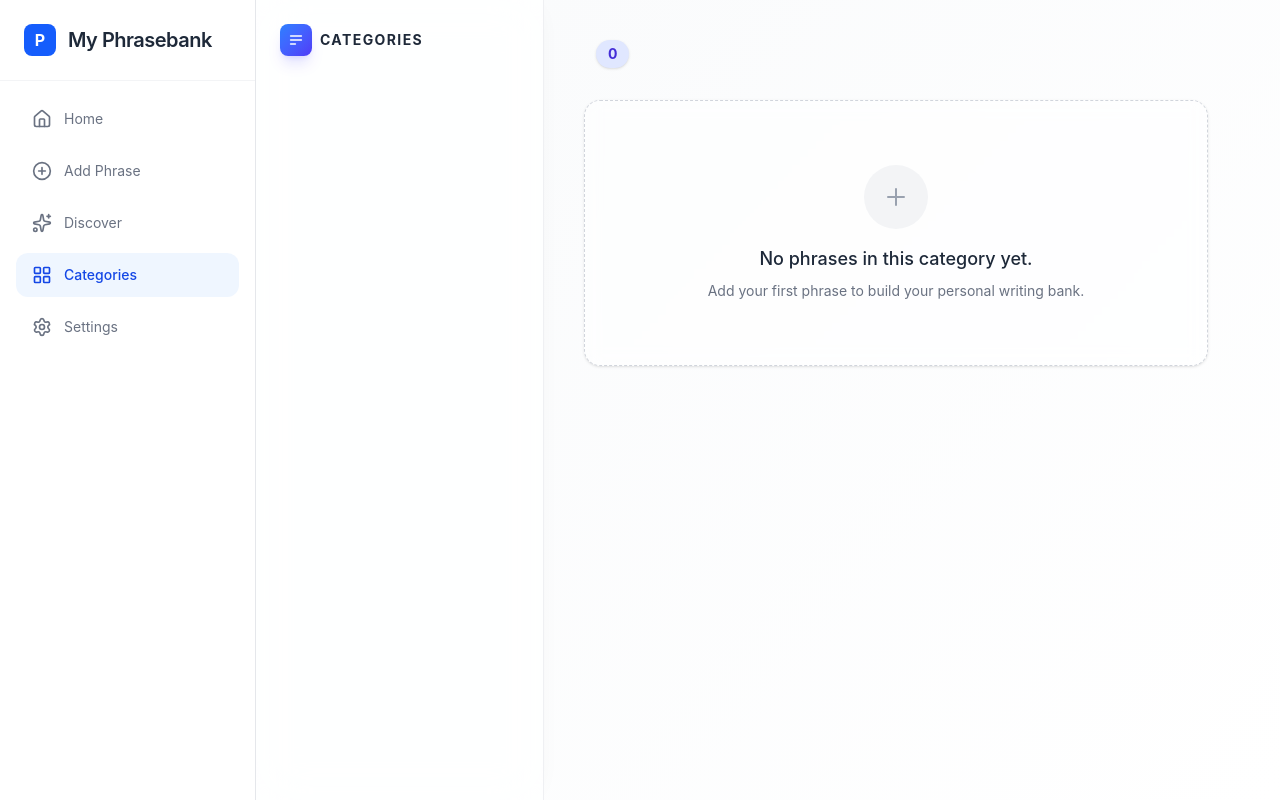
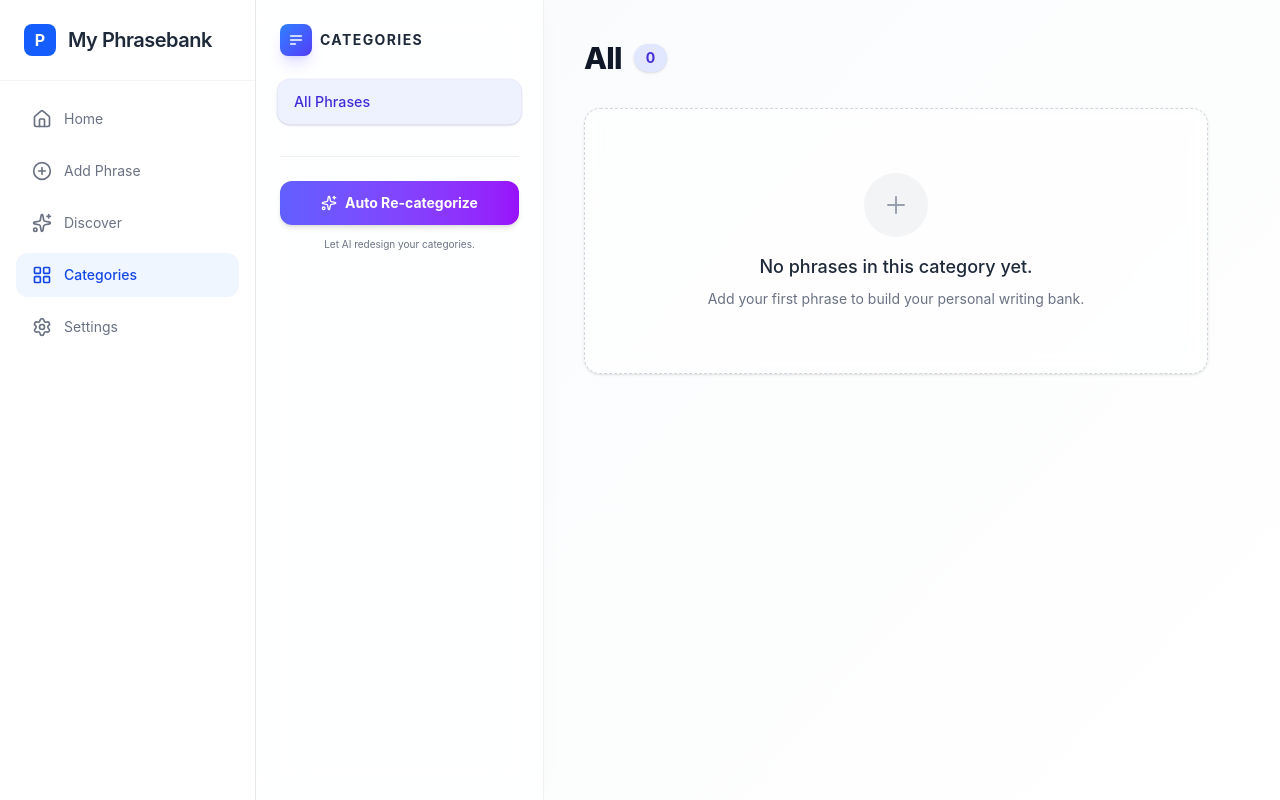
Before and after one commit to Hongxiang-Yang/my-phrasebank, a React (Vite) app: page /browse in a window 1280 px wide. Built offline with nearby package versions, Linux system fonts and the light colour scheme.

Commit message:
feat: Add All Categories, Auto Re-categorize, and improve AI extraction

```diff
--- a/src/lib/gemini.ts
+++ b/src/lib/gemini.ts
@@ -49,7 +49,8 @@ export async function extractPhrasesFromText(textToAnalyze: string, existingPhra
   }
 
   const prompt = `You are an expert academic English teacher.
-Extract 3 to 8 high-quality, highly reusable academic phrases or collocations from the text below.
+Extract ALL highly reusable academic phrases, collocations, transition words, structural signposts, and sentence starters from the text below.
+Do NOT limit the quantity. Be exhaustive! It is critical that you find ALL structural connectors (e.g., "To make this argument", "From this position", "As touched on earlier", "To account for").
 Exclude any phrases that are exactly identical or very similar to these existing ones: ${JSON.stringify(existingPhrases)}.
 
 For each extracted phrase, provide:
@@ -105,3 +106,55 @@ ${textToAnalyze}
 
   return JSON.parse(text) as any[];
 }
+
+export async function autoRecategorizePhrases(phrases: { id: string, phrase: string, definition?: string, currentCategory: string }[]) {
+  const settings = Storage.getSettings();
+  if (!settings.geminiApiKey) {
+    throw new Error('API Key not found. Please set your Gemini API Key in Settings.');
+  }
+
+  const prompt = `You are an expert academic linguist helping to organize a personal phrase bank.
+Here is a list of phrases the user has collected. Currently, they might be in messy or poorly named categories.
+Your task is to completely redesign the category system for these phrases to make it logical, intuitive, and highly useful for academic writing.
+
+Create a set of robust Chinese categories (e.g. "引入观点", "过渡与承接", "举例说明", "描述数据", "总结与结论" etc.).
+Then, assign each phrase to exactly one of these new categories.
+
+Input Phrases:
+${JSON.stringify(phrases)}
+
+Return the output as a valid JSON object exactly matching this format:
+{
+  "newCategories": [
+    {"nameZh": "...", "order": 0},
+    {"nameZh": "...", "order": 1}
+  ],
+  "mappings": [
+    {"id": "...", "newCategory": "..."}
+  ]
+}`;
+
+  const response = await fetch(`https://generativelanguage.googleapis.com/v1beta/models/gemini-2.5-flash:generateContent?key=${settings.geminiApiKey}`, {
+    method: 'POST',
+    headers: { 'Content-Type': 'application/json' },
+    body: JSON.stringify({
+      contents: [{ parts: [{ text: prompt }] }],
+      generationConfig: {
+        responseMimeType: 'application/json',
+      }
+    })
+  });
+
+  if (!response.ok) {
+    const errorData = await response.json().catch(() => null);
+    throw new Error(errorData?.error?.message || 'Failed to fetch from Gemini API');
+  }
+
+  const data = await response.json();
+  const text = data.candidates?.[0]?.content?.parts?.[0]?.text;
+  if (!text) {
+    throw new Error('No valid response from AI');
+  }
+
+  return JSON.parse(text) as { newCategories: {nameZh: string, order: number}[], mappings: {id: string, newCategory: string}[] };
+}
--- a/src/pages/CategoryBrowser.tsx
+++ b/src/pages/CategoryBrowser.tsx
@@ -1,28 +1,29 @@
 import { useState, useEffect } from 'react';
 import { Storage } from '../lib/storage';
 import type { Phrase, Settings } from '../types';
-import { Copy, ChevronDown, ChevronUp, Trash2, Edit } from 'lucide-react';
+import { Copy, ChevronDown, ChevronUp, Trash2, Edit, Sparkles, Loader2 } from 'lucide-react';
 import { useNavigate } from 'react-router-dom';
+import { autoRecategorizePhrases } from '../lib/gemini';
 
 export function CategoryBrowser() {
   const [settings, setSettings] = useState<Settings | null>(null);
   const [phrases, setPhrases] = useState<Phrase[]>([]);
-  const [selectedCategory, setSelectedCategory] = useState<string>('');
+  const [selectedCategory, setSelectedCategory] = useState<string>('All');
   const [expandedId, setExpandedId] = useState<string | null>(null);
+  const [isRecategorizing, setIsRecategorizing] = useState(false);
   const navigate = useNavigate();
 
   useEffect(() => {
     const s = Storage.getSettings();
     setSettings(s);
-    if (s.categories.length > 0) {
-      setSelectedCategory(s.categories[0].nameZh);
-    }
     setPhrases(Storage.getPhrases());
   }, []);
 
   if (!settings) return null;
 
-  const filteredPhrases = phrases.filter(p => p.chineseCategory === selectedCategory);
+  const filteredPhrases = selectedCategory === 'All'
+    ? phrases
+    : phrases.filter(p => p.chineseCategory === selectedCategory);
 
   const handleCopy = (text: string) => {
     navigator.clipboard.writeText(text);
@@ -33,6 +34,57 @@ export function CategoryBrowser() {
       const newPhrases = phrases.filter(p => p.id !== id);
       Storage.savePhrases(newPhrases);
       setPhrases(newPhrases);
+    }
+  };
+
+  const handleAutoRecategorize = async () => {
+    if (phrases.length === 0) {
+      alert("You don't have any phrases to categorize yet!");
+      return;
+    }
+    if (!confirm('This will completely redesign your categories and update all phrases. Are you sure you want to proceed?')) {
+      return;
+    }
+
+    setIsRecategorizing(true);
+    try {
+      const phrasesData = phrases.map(p => ({
+        id: p.id,
+        phrase: p.phrase,
+        definition: p.definition,
+        currentCategory: p.chineseCategory
+      }));
+
+      const { newCategories, mappings } = await autoRecategorizePhrases(phrasesData);
+
+      // Update Settings
+      const updatedSettings = {
+        ...settings,
+        categories: newCategories.map(c => ({
+          id: crypto.randomUUID(),
+          nameZh: c.nameZh,
+          order: c.order
+        }))
+      };
+      Storage.saveSettings(updatedSettings);
+      setSettings(updatedSettings);
+
+      // Update Phrases
+      const updatedPhrases = phrases.map(p => {
+        const mapping = mappings.find(m => m.id === p.id);
+        if (mapping) {
+          return { ...p, chineseCategory: mapping.newCategory };
+        }
+        return p;
+      });
+      Storage.savePhrases(updatedPhrases);
+      setPhrases(updatedPhrases);
+      setSelectedCategory('All');
+
+    } catch (err: any) {
+      alert('Failed to re-categorize: ' + err.message);
+    } finally {
+      setIsRecategorizing(false);
     }
   };
 
@@ -47,7 +99,17 @@ export function CategoryBrowser() {
             </div>
             <h2 className="text-sm font-bold text-gray-800 dark:text-gray-100 eyecare:text-[#433422] uppercase tracking-widest transition-colors">Categories</h2>
           </div>
-          <div className="space-y-1.5">
+          <div className="space-y-1.5 flex-1">
+            <button
+              onClick={() => setSelectedCategory('All')}
+              className={`w-full text-left px-4 py-3 rounded-xl text-sm transition-all duration-200 font-medium ${
+                selectedCategory === 'All'
+                  ? 'bg-indigo-50 dark:bg-indigo-900/30 eyecare:bg-[#e8dec7] text-indigo-700 dark:text-indigo-300 eyecare:text-[#5c3a21] shadow-sm ring-1 ring-indigo-500/10 dark:ring-indigo-400/20 eyecare:ring-[#8b5a2b]/20 transform scale-[1.02]'
+                  : 'text-gray-600 dark:text-gray-400 eyecare:text-[#8a7b66] hover:bg-gray-100/80 dark:hover:bg-gray-700/50 eyecare:hover:bg-[#e8dec7]/50 hover:text-gray-900 dark:hover:text-gray-200 eyecare:hover:text-[#433422]'
+              }`}
+            >
+              All Phrases
+            </button>
             {settings.categories.map(cat => (
               <button
                 key={cat.id}
@@ -62,6 +124,21 @@ export function CategoryBrowser() {
               </button>
             ))}
           </div>
+
+          <div className="mt-8 pt-6 border-t border-gray-200/60 dark:border-gray-700/60 eyecare:border-[#e6d5b8]/60">
+            <button
+              onClick={handleAutoRecategorize}
+              disabled={isRecategorizing}
+              className="w-full flex items-center justify-center gap-2 px-4 py-3 rounded-xl text-sm font-bold bg-gradient-to-r from-indigo-500 to-purple-600 dark:from-indigo-600 dark:to-purple-700 eyecare:from-[#8b5a2b] eyecare:to-[#6a421a] text-white shadow-md hover:shadow-lg transform hover:-translate-y-0.5 transition-all duration-200 disabled:opacity-50 disabled:transform-none disabled:cursor-not-allowed"
+            >
+              {isRecategorizing ? (
+                <><Loader2 size={16} className="animate-spin" /> Analyzing...</>
+              ) : (
+                <><Sparkles size={16} /> Auto Re-categorize</>
+              )}
+            </button>
+            <p className="text-[10px] text-gray-500 dark:text-gray-400 eyecare:text-[#8a7b66] mt-3 text-center transition-colors">Let AI redesign your categories.</p>
+          </div>
         </div>
       </div>
 
@@ -73,6 +150,7 @@ export function CategoryBrowser() {
             onChange={(e) => setSelectedCategory(e.target.value)}
             className="w-full p-3 pl-4 pr-10 border border-gray-200 dark:border-gray-600 eyecare:border-[#e6d5b8] rounded-xl bg-white/50 dark:bg-gray-700/50 eyecare:bg-[#fbf8f1]/50 backdrop-blur-sm focus:ring-2 focus:ring-indigo-500/50 dark:focus:ring-indigo-500/50 eyecare:focus:ring-[#8b5a2b]/50 appearance-none font-medium text-gray-700 dark:text-gray-200 eyecare:text-[#433422] shadow-sm transition-colors outline-none"
           >
+          <option value="All">All Phrases</option>
           {settings.categories.map(cat => (
             <option key={cat.id} value={cat.nameZh}>{cat.nameZh}</option>
           ))}
```
